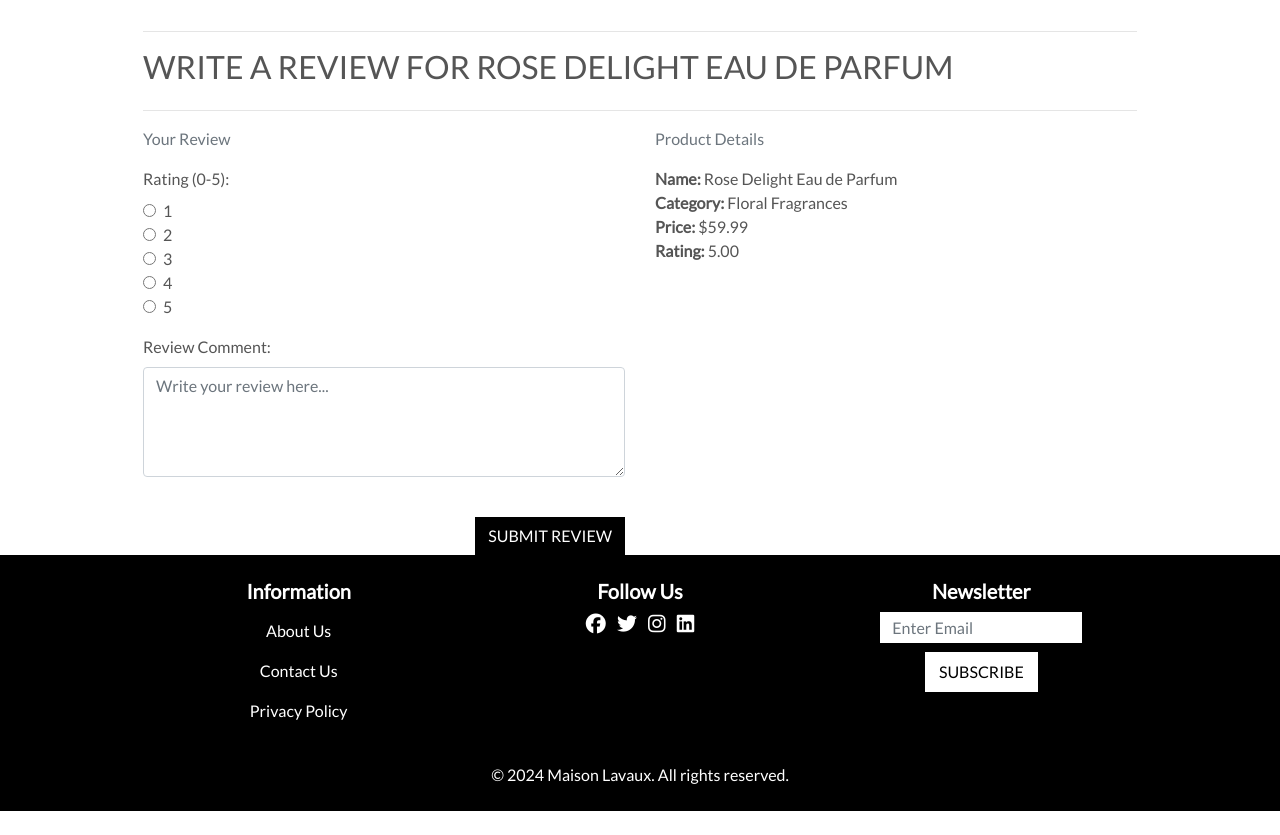
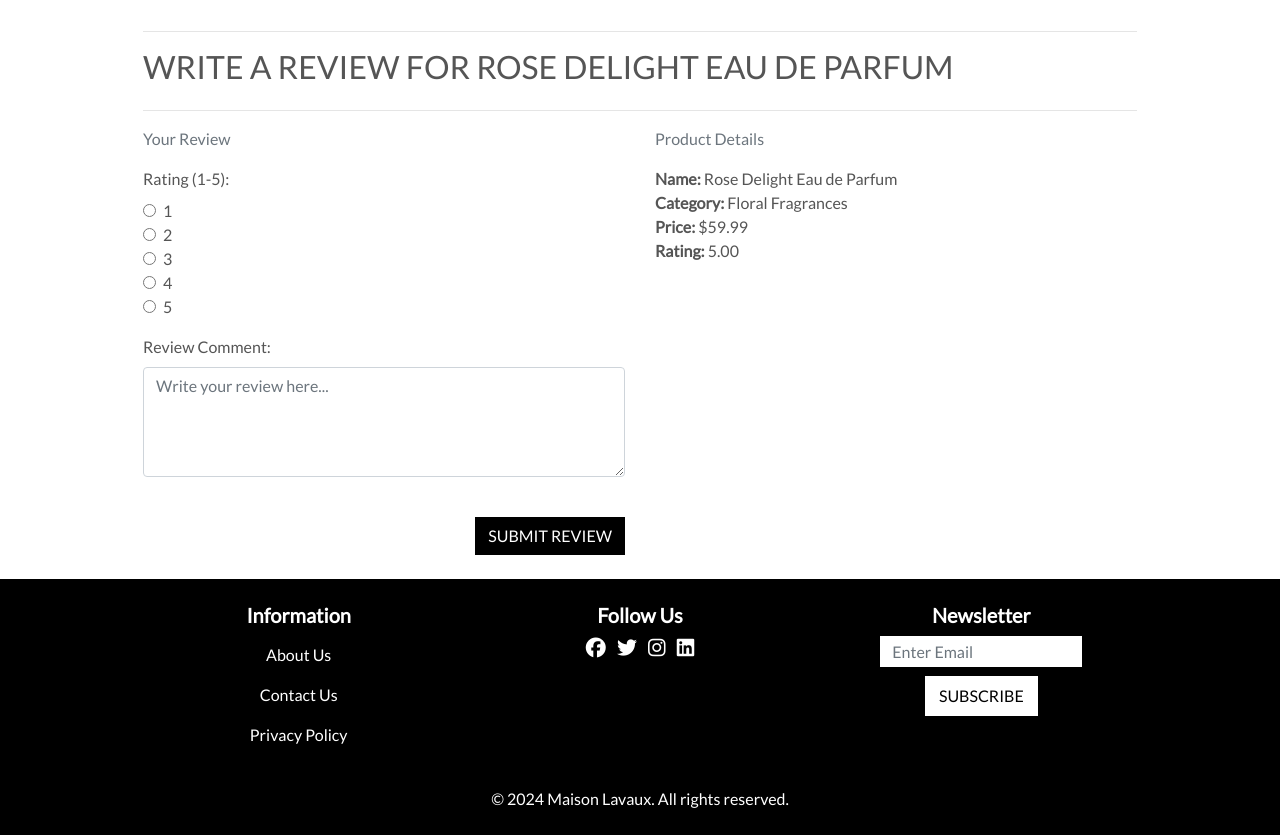
Before and after one commit to jdohertydev/maison_lavaux, a Django app: page /products/1/reviews/add/ in a window 1280 px wide. Shown: the part 149-984 px from the top of the page. Before the commit the page ends 960 px from the top, so only its background shows below. Run offline with Django 3.2, Linux system fonts and the light colour scheme; the visitor is signed in with stand-in values (Sample User, id 1); data comes from the database, SQL or seed files in the repository; data that the repository does not hold is empty; parts of the project's set-up code (start-up, migrations or seed data) failed here and were passed over; some libraries are stand-ins or nearby versions.

Commit message:
Fix spacing between footer and button for review pages. Fix rating scale error

```diff
--- a/products/templates/products/add_review.html
+++ b/products/templates/products/add_review.html
@@ -30,7 +30,7 @@
                     {% csrf_token %}
 
                     <div class="form-group">
-                        <label for="id_rating">Rating (0-5):</label>
+                        <label for="id_rating">Rating (1-5):</label>
                         {% for choice in form.rating.field.choices %}
                             <div class="form-check">
                                 <input type="radio"
@@ -53,7 +53,7 @@
                         {{ form.comment.errors }}
                     </div>
 
-                    <button class="btn btn-black rounded-0 text-uppercase float-right mt-4">Submit Review</button>
+                    <button class="btn btn-black rounded-0 text-uppercase float-right mt-4 mb-4">Submit Review</button>
                 </form>
             </div>
             <div class="col-12 col-lg-6">
--- a/products/templates/products/edit_review.html
+++ b/products/templates/products/edit_review.html
@@ -30,7 +30,7 @@
                     {% csrf_token %}
 
                     <div class="form-group">
-                        <label for="id_rating">Rating (0-5):</label>
+                        <label for="id_rating">Rating (1-5):</label>
                         {% for choice in form.rating.field.choices %}
                             <div class="form-check">
                                 <input type="radio"
@@ -53,7 +53,7 @@
                         {{ form.comment.errors }}
                     </div>
 
-                    <button class="btn btn-black rounded-0 text-uppercase float-right mt-4">Update Review</button>
+                    <button class="btn btn-black rounded-0 text-uppercase float-right mt-4 mb-4">Update Review</button>
                 </form>
             </div>
             <div class="col-12 col-lg-6">
```
